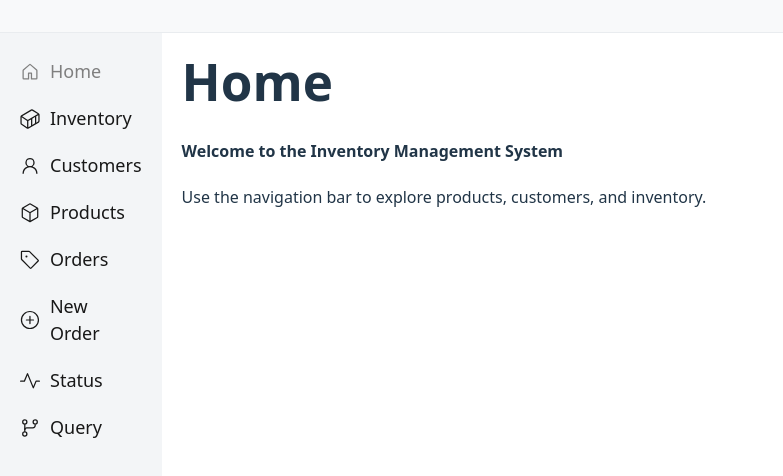
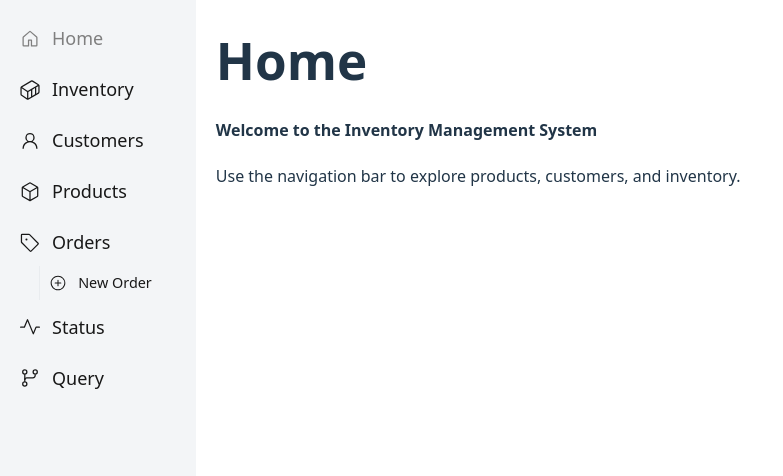
Before and after one commit to ChandlerKenworthy/inventory-app, a React app in the folder frontend/: page / in a window 1280 px wide. Shown: the top 476 px of the page, without its empty margins (0-783 px from the left). Built offline with nearby package versions, Linux system fonts and the light colour scheme; the HTML template or start-up script is replaced by a standard one.

Commit message:
Improve navbar

```diff
--- a/frontend/src/App.tsx
+++ b/frontend/src/App.tsx
@@ -9,17 +9,11 @@ import NewOrderPage from "./pages/NewOrderPage";
 import CustomQueryPage from "./pages/CustomQueryPage";
 import SingleCustomerPage from "./pages/SingleCustomerPage";
 import SingleOrderPage from "./pages/SingleOrderPage";
-import Breadcrumbs from "./components/Breadcrumbs";
 import { createBrowserRouter, RouterProvider, Outlet, Link } from "react-router-dom";
 
 const RootLayout = () => (
   <div className="app-layout">
-    <nav className="top-nav">
-      <Breadcrumbs />
-    </nav>
-    <main className="content">
       <Outlet />
-    </main>
   </div>
 );
 
--- a/frontend/src/components/Navbar.tsx
+++ b/frontend/src/components/Navbar.tsx
@@ -3,34 +3,54 @@ import { GoContainer, GoGitBranch, GoHome, GoPackage, GoPerson, GoPlusCircle, Go
 import '../styles/components/Navbar.css';
 
 const links = [
-  { to: "/",                 label: "Home",      Icon: GoHome      },
-  { to: "/inventory",        label: "Inventory", Icon: GoContainer },
-  { to: "/customers",        label: "Customers", Icon: GoPerson    },
-  { to: "/products",         label: "Products",  Icon: GoPackage   },
-  { to: "/orders",           label: "Orders",    Icon: GoTag       },
-  { to: "/orders/new",       label: "New Order", Icon: GoPlusCircle},
-  { to: "/status",           label: "Status",    Icon: GoPulse     },
-  { to: "/query",            label: "Query",     Icon: GoGitBranch },
+  { to: "/",                 label: "Home",      Icon: GoHome,      end: true },
+  { to: "/inventory",        label: "Inventory", Icon: GoContainer, end: false },
+  { to: "/customers",        label: "Customers", Icon: GoPerson,    end: false },
+  { to: "/products",         label: "Products",  Icon: GoPackage,   end: false },
+  {
+    to: "/orders",
+    label: "Orders",
+    Icon: GoTag,
+    end: true, // Only active on /orders
+    children: [
+      { to: "/orders/new", label: "New Order", Icon: GoPlusCircle }
+    ]
+  },
+  { to: "/status",           label: "Status",    Icon: GoPulse,     end: false },
+  { to: "/query",            label: "Query",     Icon: GoGitBranch, end: false },
 ];
 
 export default function Navbar() {
   return (
     <div className="nav-wrapper">
       <nav className="nav-menu">
-        {links.map(({ to, label, Icon }) => (
-          <NavLink
-            key={to}
-            to={to}
-            end={to === "/"}  // prevents "/" matching every route
-            className={({ isActive }) => `nav-item${isActive ? " nav-item--active" : ""}`}
-          >
-            {({ isActive }) => (
-              <>
-                <Icon size={20} />
-                <span>{label}</span>
-              </>
+        {links.map((link) => (
+          <div key={link.to} className="nav-group">
+            {/* Parent Link */}
+            <NavLink
+              to={link.to}
+              end={link.end}
+              className={({ isActive }) => `nav-item${isActive ? " nav-item--active" : ""}`}
+            >
+              <link.Icon size={20} />
+              <span>{link.label}</span>
+            </NavLink>
+
+            {link.children && (
+              <div className="nav-submenu">
+                {link.children.map((child) => (
+                  <NavLink
+                    key={child.to}
+                    to={child.to}
+                    className={({ isActive }) => `nav-item nav-item--sub${isActive ? " nav-item--active" : ""}`}
+                  >
+                    <child.Icon size={16} />
+                    <span>{child.label}</span>
+                  </NavLink>
+                ))}
+              </div>
             )}
-          </NavLink>
+          </div>
         ))}
       </nav>
     </div>
--- a/frontend/src/components/Page.tsx
+++ b/frontend/src/components/Page.tsx
@@ -1,11 +1,13 @@
 import Navbar from "./Navbar";
 import "../styles/components/Page.css";
+import Breadcrumbs from "./Breadcrumbs";
 
 export default function Page({ title, children }: { title: string; children: React.ReactNode }) {
     return (
         <div className='page-container'>
             <Navbar />
             <div className='content-container'>
+                <Breadcrumbs />
                 <h1 className="page-title">{title}</h1>
                 <div className='page-content'>
                     {children}
--- a/frontend/src/index.css
+++ b/frontend/src/index.css
@@ -73,16 +73,11 @@ button:focus-visible {
   min-height: 100vh;
 }
 
-.top-nav {
-  padding: 1rem 2rem;
-  background: #f8f9fa;
-  border-bottom: 1px solid #e9ecef;
-}
-
 .breadcrumbs {
   display: flex;
   align-items: center;
   font-size: 0.85rem;
+  margin-bottom: 0.75rem;
 }
 
 .breadcrumb-item {
--- a/frontend/src/styles/components/Navbar.css
+++ b/frontend/src/styles/components/Navbar.css
@@ -1,46 +1,63 @@
+:root {
+    --nav-bg: #F3F5F7;
+    --text-main: #181818;
+    --text-muted: #6c757d;
+    --accent: #2272bd;
+    --active-gray: #7f7f7f;
+}
+
 .nav-wrapper {
-    background: #F3F5F7;
+    background: var(--nav-bg);
     height: 100vh;
+    width: 240px; /* Standard sidebar width */
 }
 
 .nav-menu {
     display: flex;
     flex-direction: column;
-    align-items: flex-start;
-    justify-content: flex-start;
     padding: 15px 20px;
+    gap: 4px; /* Space between menu items */
 }
 
-.nav-menu .nav-item {
+/* Base NavItem (The NavLink itself) */
+.nav-item {
     display: flex;
-    flex-direction: row;
     align-items: center;
-    justify-content: flex-start;
-    gap: 10px;
+    gap: 12px;
     padding: 10px 0;
+    text-decoration: none;
+    color: var(--text-main);
+    font-size: 18px;
+    transition: all 0.2s ease;
 }
 
-.nav-menu .nav-item.nav-item--active {
-    color: rgb(127, 127, 127);
+.nav-item:hover {
+    color: var(--accent);
 }
 
-.nav-menu a {
-    text-decoration: none;
-    color: #181818;
-    font-size: 18px;
-    margin: 0;
-    transition: color 0.3s ease;
-}
-
-.nav-menu .nav-item:hover {
-    color: rgb(34, 114, 189);
-}
-
-.nav-menu .nav-item.nav-item--active:hover {
-    color: rgb(127, 127, 127);
+/* Active State */
+.nav-item--active {
+    color: var(--active-gray) !important;
     cursor: default;
 }
 
-.nav-menu a:hover {
-    color: rgb(34, 114, 189);
+/* Submenu Layout */
+.nav-group {
+    display: flex;
+    flex-direction: column;
 }
+
+.nav-submenu {
+    display: flex;
+    flex-direction: column;
+    margin-left: 1.2rem;
+    padding-left: 10px;
+    border-left: 1px solid #e9ecef;
+}
+
+/* Submenu Specific Items */
+.nav-item--sub {
+    font-size: 0.9rem;
+    color: var(--text-main);
+    padding: 6px 0;
+}
```
